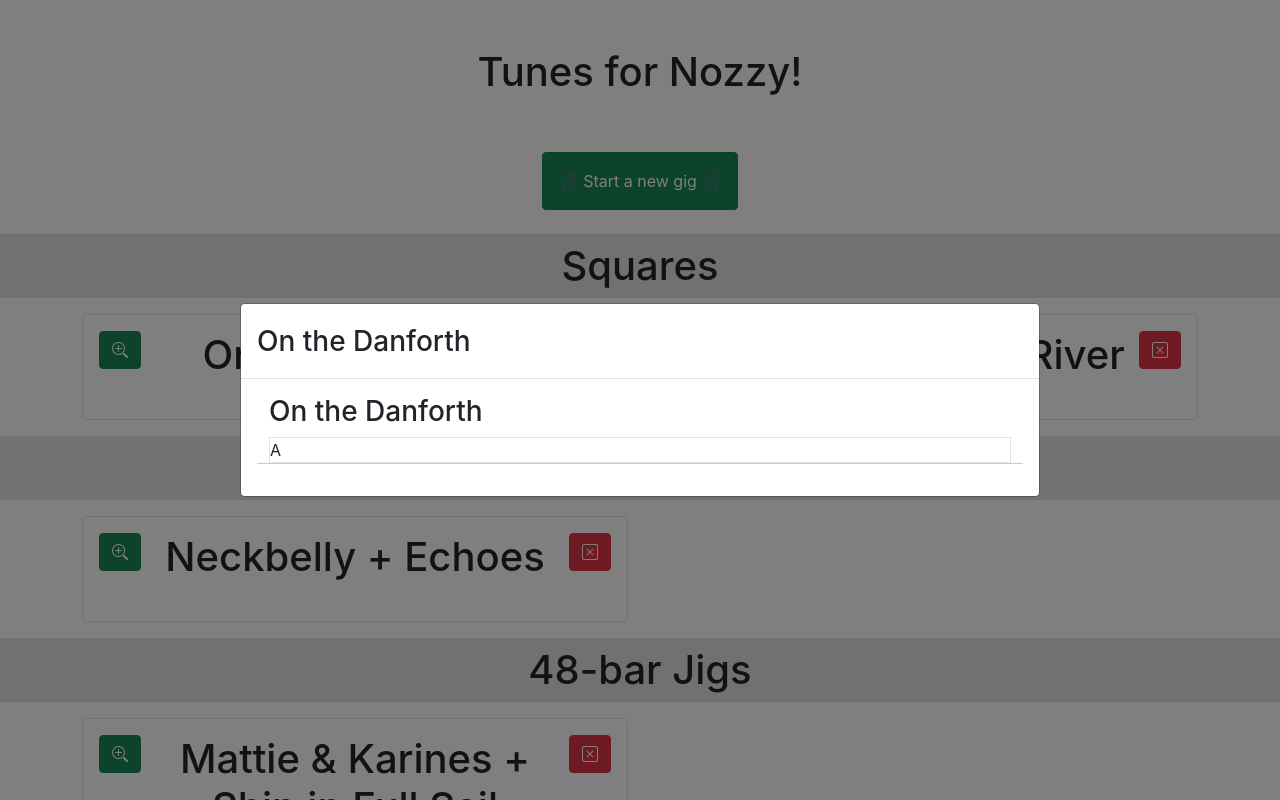
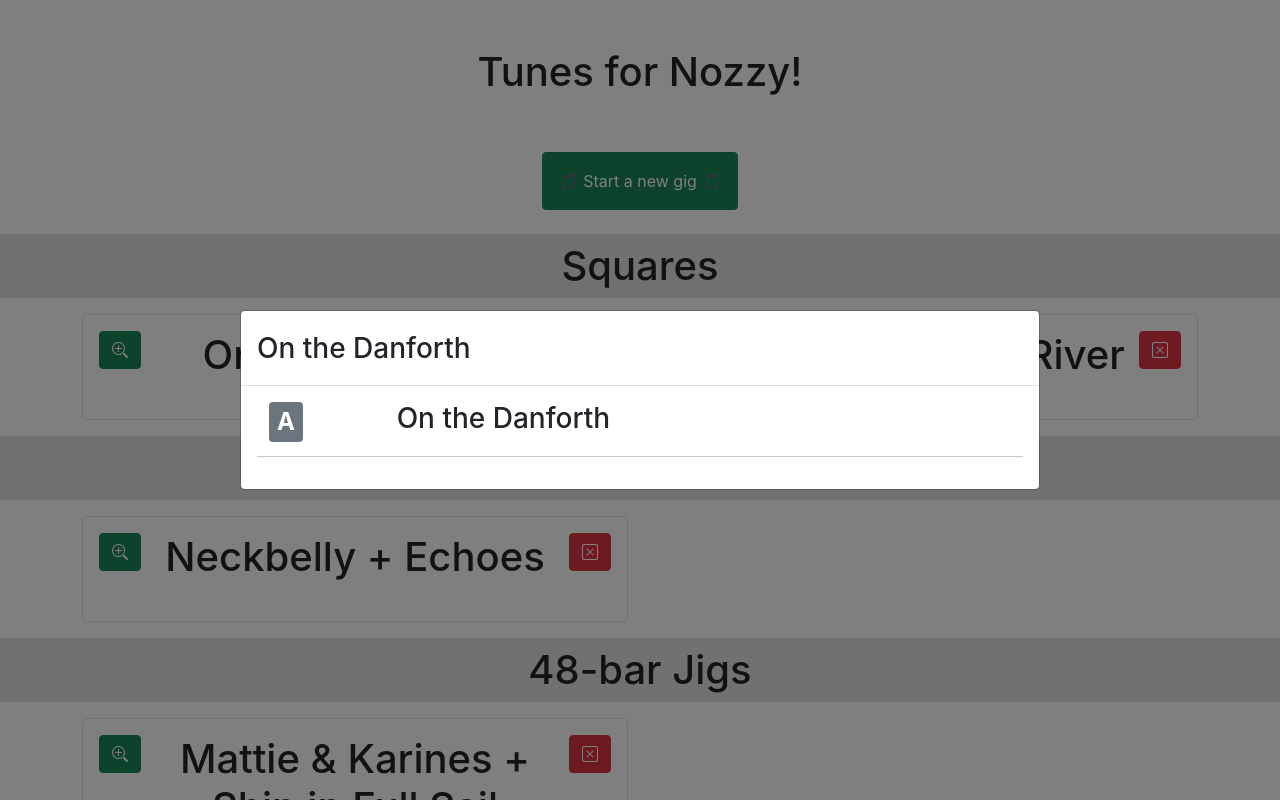
Before and after one commit to romosborne/tune-cards, a React (Create React App) app: page / in a window 1280 px wide. Both pictures are taken after a click on the button 120 px from the left and 350 px from the top of the page. Shown: the top 800 px of the page. Built offline with nearby package versions, Linux system fonts and the light colour scheme.

Commit message:
More visual improvements

```diff
--- a/src/Chords.tsx
+++ b/src/Chords.tsx
@@ -11,7 +11,7 @@ class Chords extends React.Component<ChordsProps> {
   render() {
     return (
       <div className="chord-container">
-        <Row xs={5}>
+        <Row xs={5} className="fs-5">
           <Col className="text-end">{this.props.section}:</Col>
           <Col><strong>{this.props.chords[0]}</strong></Col>
           <Col><strong>{this.props.chords[1]}</strong></Col>
--- a/src/SetModal.tsx
+++ b/src/SetModal.tsx
@@ -46,8 +46,8 @@ class SetModal extends React.Component<SetModalProps> {
             <div className="container">
               {
                 this.props.set.tunes.map(t =>
-                  <div className="row">
-                    <TuneSummary tune={t} key={t.title} />
+                  <div className="row" key={t.title}>
+                    <TuneSummary tune={t} />
                     <hr />
                   </div>)
               }
--- a/src/TuneSummary.tsx
+++ b/src/TuneSummary.tsx
@@ -1,5 +1,5 @@
 import React from 'react';
-import { Col } from 'react-bootstrap';
+import { Badge, Col, Row } from 'react-bootstrap';
 import Chords from './Chords';
 import { Tune } from './types'
 
@@ -10,10 +10,15 @@ type TuneSummaryProps = {
 class TuneSummary extends React.Component<TuneSummaryProps> {
   render() {
     return (
-      <Col className="tuneSummary">
-        <h3 className="card-title">{this.props.tune.title}</h3>
-        <div className='border'>{this.props.tune.key}</div>
-
+      <Col className="tuneSummary mb-2">
+        <Row className="mb-1">
+          <Col xs={2}>
+            <Badge bg="secondary" className="p-2 fs-4">{this.props.tune.key}</Badge>
+          </Col>
+          <Col>
+            <h3>{this.props.tune.title}</h3>
+          </Col>
+        </Row>
         {
           this.props.tune.chordsA &&
           <Chords section="a" chords={this.props.tune.chordsA} />
@@ -28,7 +33,7 @@ class TuneSummary extends React.Component<TuneSummaryProps> {
         }
         {
           this.props.tune.notes &&
-          <p className="card-text">{this.props.tune.notes}</p>
+          <p>{this.props.tune.notes}</p>
         }
       </Col>
     );
```
Also changed, not shown: public/manifest.json.
